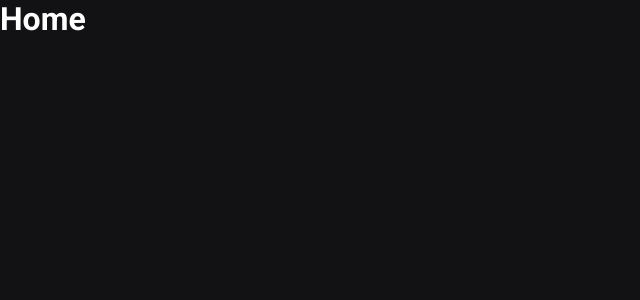
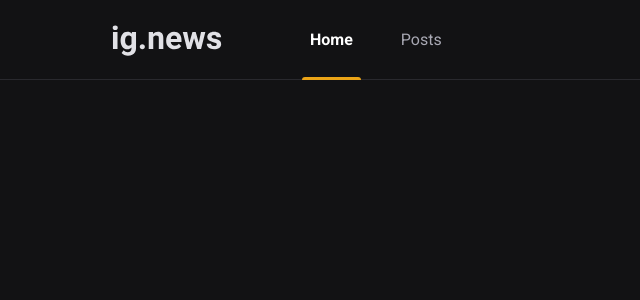
Before and after one commit to MarcosJBM/ignews, a Next.js app: page / in a window 1280 px wide. Shown: the top 300 px of the page, without its empty margins (0-640 px from the left). Built offline with nearby package versions, Linux system fonts and the light colour scheme.

Commit message:
feat: using header component in _app.tsx file

```diff
--- a/src/pages/_app.tsx
+++ b/src/pages/_app.tsx
@@ -1,7 +1,13 @@
 import type { AppProps } from 'next/app';
 
 import '../styles/global.scss';
+import { Header } from '@/components';
 
 export default function App({ Component, pageProps }: AppProps) {
-  return <Component {...pageProps} />;
+  return (
+    <>
+      <Header />
+      <Component {...pageProps} />
+    </>
+  );
 }
--- a/src/pages/index.tsx
+++ b/src/pages/index.tsx
@@ -1,3 +1,11 @@
+import Head from 'next/head';
+
 export default function Home() {
-  return <h1>Home</h1>;
+  return (
+    <>
+      <Head>
+        <title>ig.news</title>
+      </Head>
+    </>
+  );
 }
```
